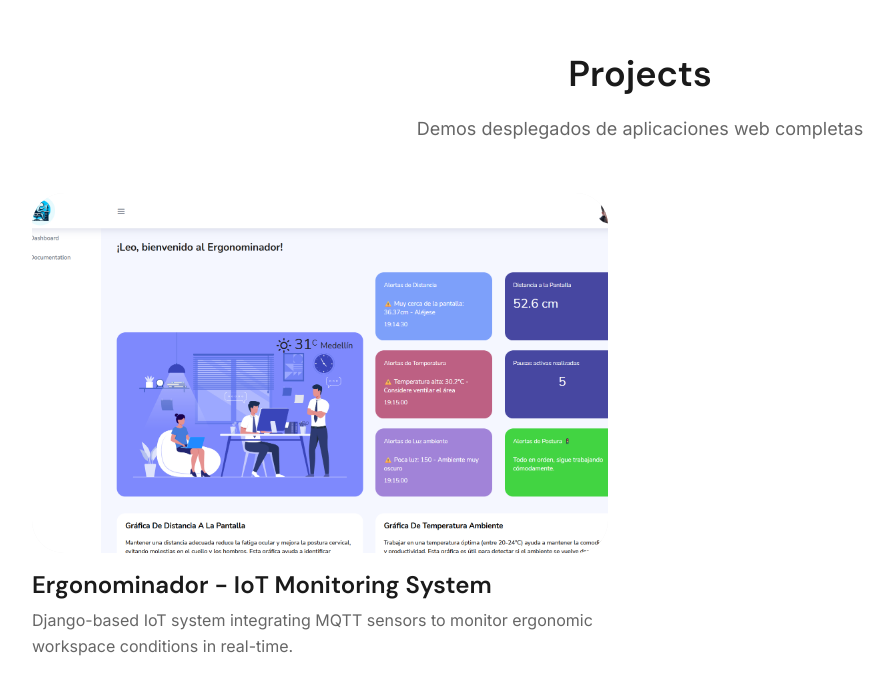
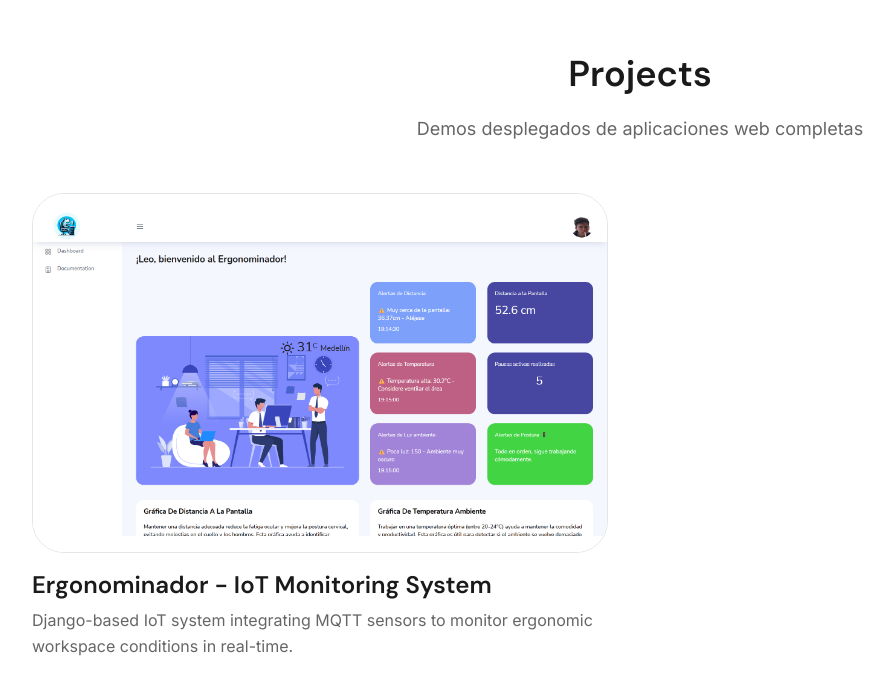
Before and after one commit to LeonardoG2005/Portfolio, a website: page index.html in a window 1280 px wide. Shown: the part 3007-3698 px from the top of the page, without its empty margins (0-894 px from the left). Drawn offline with Linux system fonts and the light colour scheme; animation ran at ten frames a second.

Commit message:
Fix project image display

```diff
--- a/css/style.css
+++ b/css/style.css
@@ -777,16 +777,18 @@ section {
     aspect-ratio: 16 / 10;
     border-radius: var(--radius-2xl);
     overflow: hidden;
-    background: #f5f5f5;
+    background: #ffffff;
     margin-bottom: var(--space-4);
+    border: 1px solid #e5e5e5;
 }
 
 .project-image {
     width: 100%;
     height: 100%;
-    object-fit: cover;
+    object-fit: contain;
     transition: transform var(--transition-slow);
     display: block;
+    background: #ffffff;
 }
 
 .project-card:hover .project-image {
```
